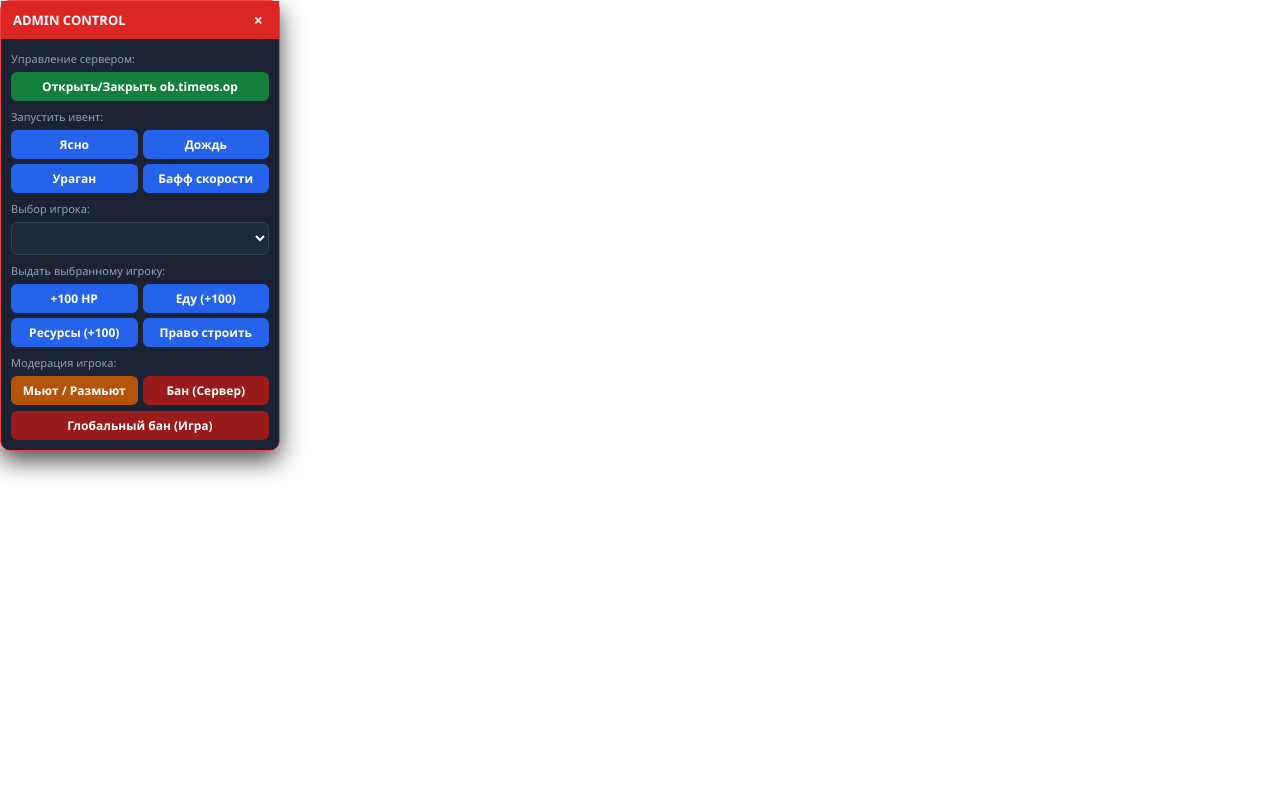
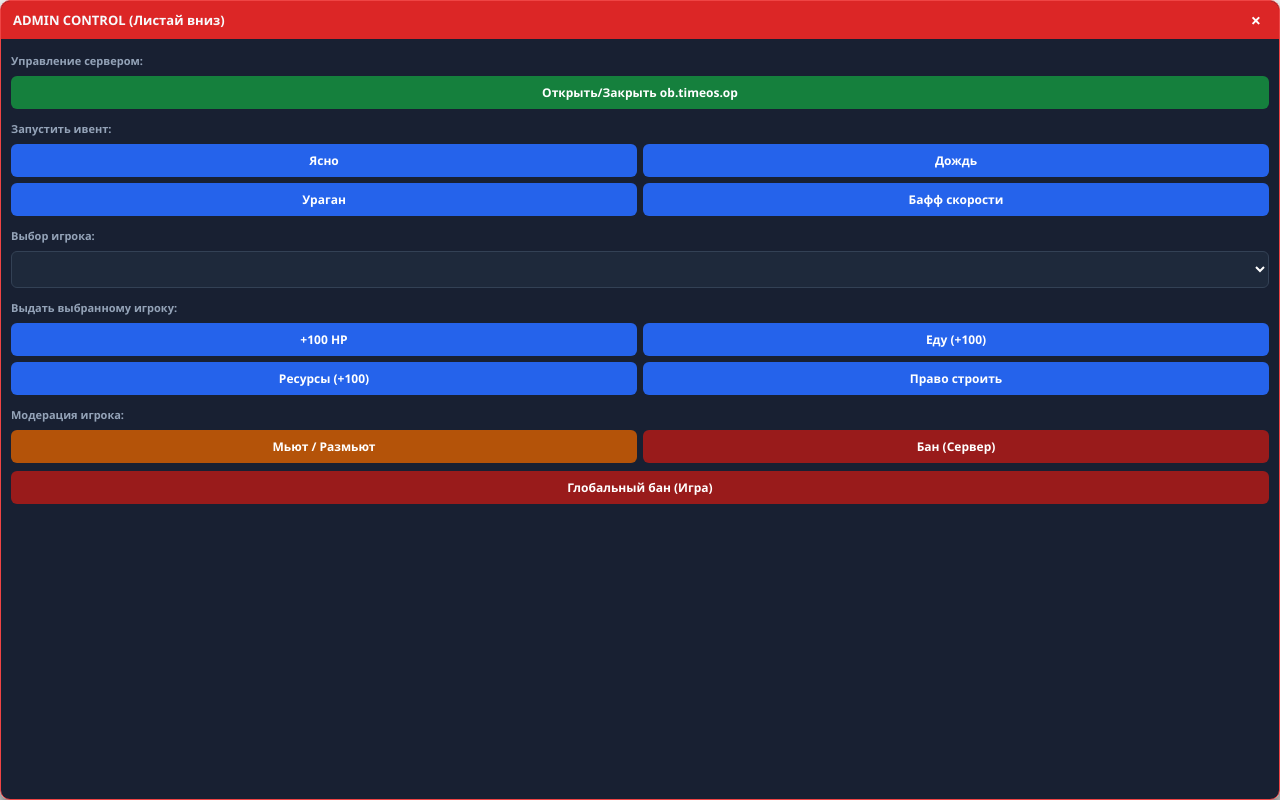
Before and after one commit to PROB7X/T-CH, a website: page widget.html in a window 1280 px wide. Drawn offline with Linux system fonts and the light colour scheme.

Commit message:
Update widget.html

```diff
--- a/widget.html
+++ b/widget.html
@@ -4,34 +4,44 @@
     <meta charset="UTF-8">
     <style>
         * { box-sizing: border-box; margin: 0; padding: 0; font-family: 'Segoe UI', sans-serif; user-select: none; }
-        body { background: transparent; overflow: hidden; }
+        html, body { width: 100%; height: 100%; background: transparent; overflow: hidden; }
         .panel {
-            width: 280px; background: rgba(15, 23, 42, 0.95); border: 1px solid #ef4444;
-            border-radius: 10px; color: #f8fafc; box-shadow: 0 10px 25px rgba(0,0,0,0.7);
+            width: 100%; height: 100%;
+            display: flex; flex-direction: column;
+            background: rgba(15, 23, 42, 0.96); border: 1px solid #ef4444;
+            border-radius: 10px; color: #f8fafc; box-shadow: 0 10px 25px rgba(0,0,0,0.8);
+            overflow: hidden;
         }
         .header {
-            background: #dc2626; padding: 8px 12px; font-size: 13px; font-weight: bold;
+            flex-shrink: 0;
+            background: #dc2626; padding: 10px 12px; font-size: 13px; font-weight: bold;
             display: flex; justify-content: space-between; align-items: center; cursor: move;
+            touch-action: none;
         }
-        .body { padding: 10px; display: flex; flex-direction: column; gap: 6px; font-size: 12px; }
+        .body {
+            flex: 1;
+            overflow-y: auto; /* Включает прокрутку вниз */
+            -webkit-overflow-scrolling: touch;
+            padding: 10px; display: flex; flex-direction: column; gap: 8px; font-size: 12px;
+        }
         select, button {
-            width: 100%; padding: 6px 8px; border-radius: 6px; border: 1px solid #334155;
+            width: 100%; padding: 8px; border-radius: 6px; border: 1px solid #334155;
             background: #1e293b; color: #fff; font-size: 12px; cursor: pointer;
         }
         button { background: #2563eb; border: none; font-weight: 600; }
-        button:hover { background: #1d4ed8; }
-        .grid2 { display: grid; grid-template-columns: 1fr 1fr; gap: 5px; }
+        button:active { opacity: 0.8; }
+        .grid2 { display: grid; grid-template-columns: 1fr 1fr; gap: 6px; }
         .warn { background: #b45309; }
         .danger { background: #991b1b; }
         .success { background: #15803d; }
-        .close-btn { background: none; width: auto; padding: 0 4px; font-size: 16px; }
-        .label { color: #94a3b8; font-size: 11px; margin-top: 2px; }
+        .close-btn { background: none; width: auto; padding: 0 6px; font-size: 18px; line-height: 1; }
+        .label { color: #94a3b8; font-size: 11px; margin-top: 4px; font-weight: 600; }
     </style>
 </head>
 <body>
     <div class="panel">
         <div class="header" id="drag-handle">
-            <span>ADMIN CONTROL</span>
+            <span>ADMIN CONTROL (Листай вниз)</span>
             <button class="close-btn" onclick="send('close')">×</button>
         </div>
         <div class="body">
@@ -62,7 +72,7 @@
                 <button class="warn" onclick="mod('mute')">Мьют / Размьют</button>
                 <button class="danger" onclick="mod('banRoom')">Бан (Сервер)</button>
             </div>
-            <button class="danger" onclick="mod('banGlobal')">Глобальный бан (Игра)</button>
+            <button class="danger" onclick="mod('banGlobal')" style="margin-bottom: 10px;">Глобальный бан (Игра)</button>
         </div>
     </div>
 
```
